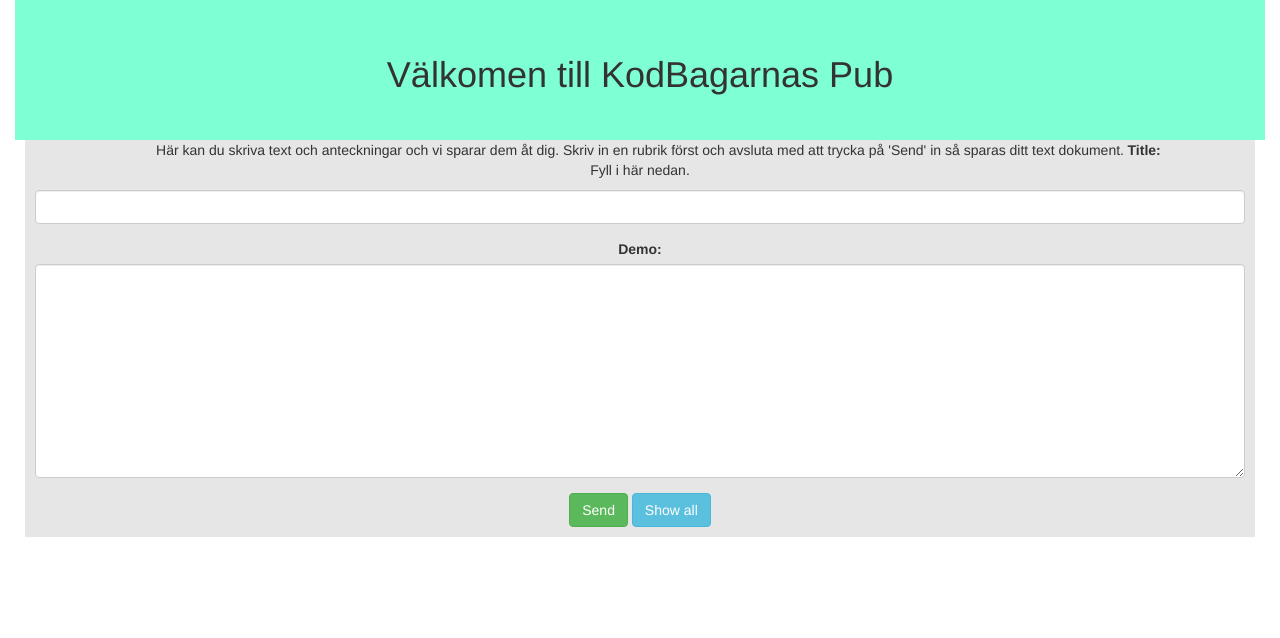
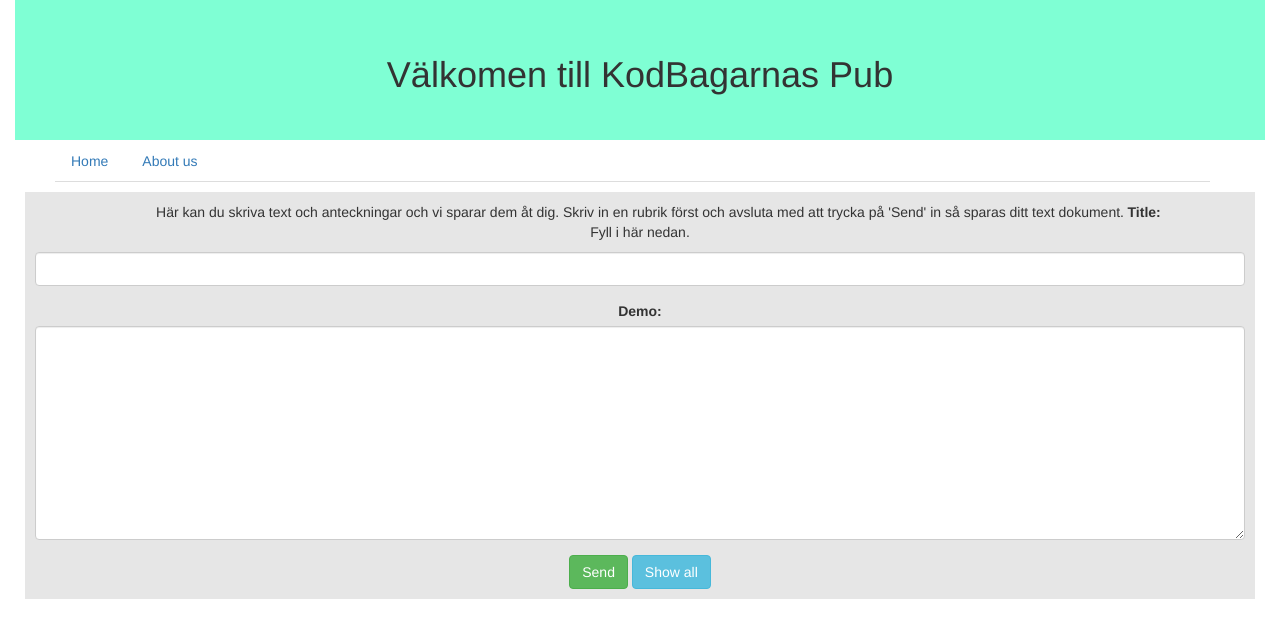
Before and after one commit to Agnes398/Kodbagarna-AnteckningsApplikation, a plain HTML site: page Sidor/html/index.html in a window 1280 px wide. Drawn offline with nearby package versions, Linux system fonts and the light colour scheme.

Commit message:
Added links

```diff
--- a/Sidor/html/index.html
+++ b/Sidor/html/index.html
@@ -15,6 +15,17 @@
         <header class="col-sm-12">
             <h1>Välkomen till KodBagarnas Pub</h1>
         </header>
+
+        <div class="container nav nav-pills">
+            <ul class="nav nav-tabs">
+                <li class="nav-item">
+                  <a class="nav-link active" href="index.html">Home</a>
+                </li>
+                <li class="nav-item">
+                  <a class="nav-link" href="AboutUs.html">About us</a>
+                </li>
+            </ul>
+        </div>
 
         <div class="content">
             <div class="col-sm-10 col-sm-push-1">
--- a/Sidor/stylesheets/index.css
+++ b/Sidor/stylesheets/index.css
@@ -6,6 +6,11 @@ header{
 .content{
     background-color: rgb(230, 230, 230);
     text-align: center;
-    padding: 10px;
-    margin: 10px;
+    padding: 10px 10px 10px 10px;
+    margin: 10px 10px 0px 10px;
 }
+.links{
+    margin: 20px 10px 5px 10px;
+    padding: 20px 10px 20px 10px;
+    background-color: rgb(230, 230, 230);
+}
```
